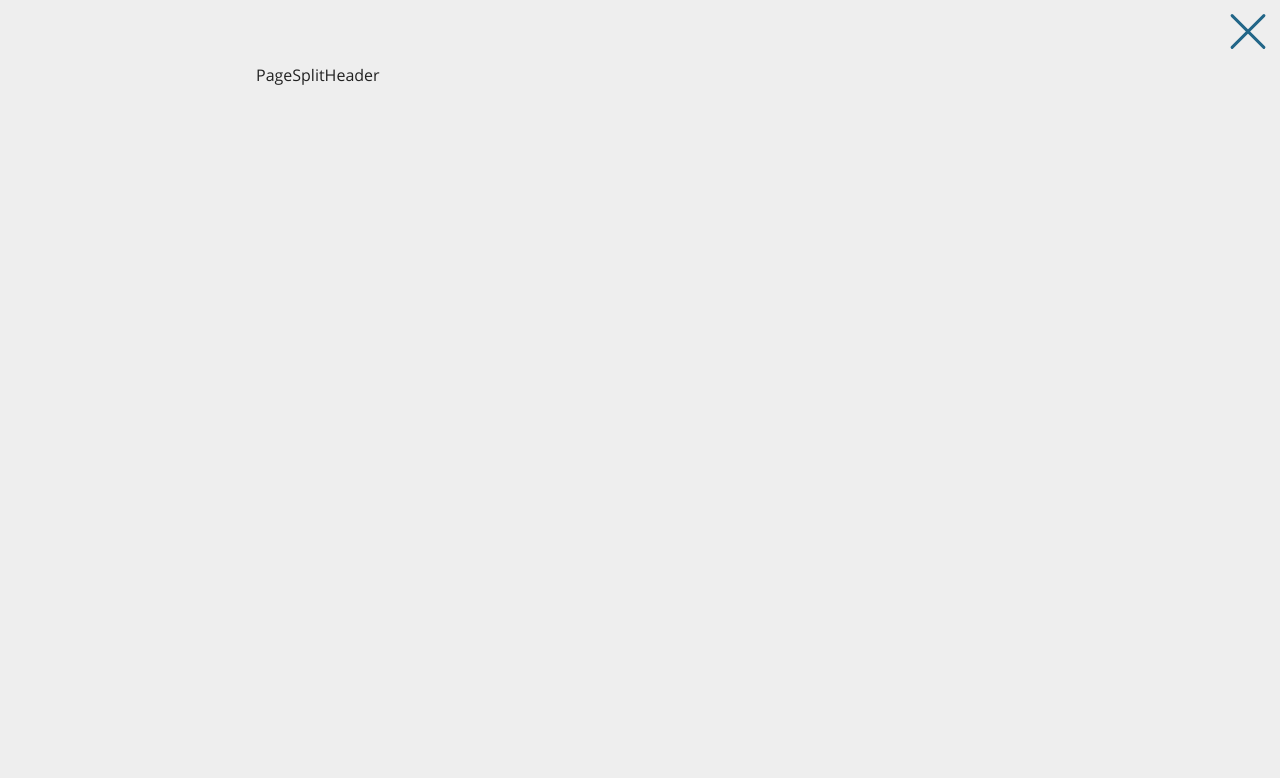
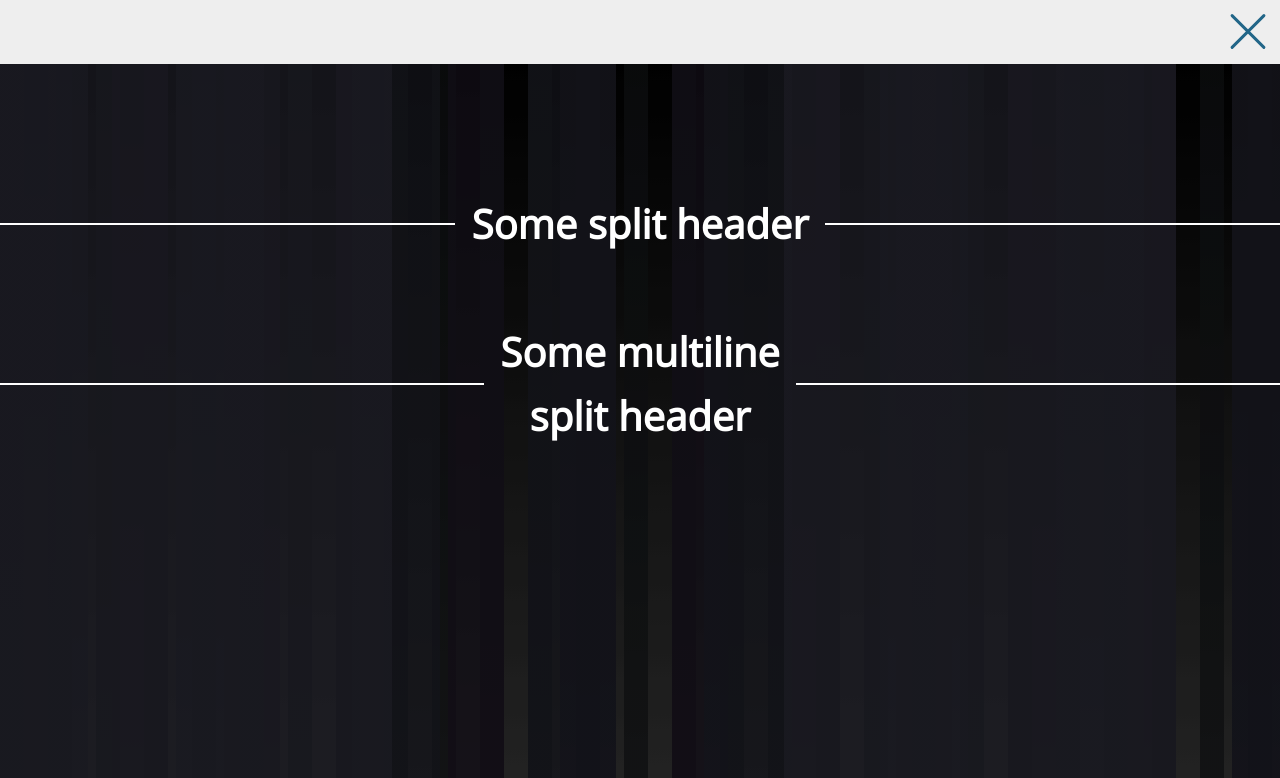
Before and after one commit to Anilator/CSS-Temple, a React (Create React App) app: page /split-header in a window 1280 px wide. Shown: the top 778 px of the page. Built offline with nearby package versions, Linux system fonts and the light colour scheme.

Commit message:
Split header page added

```diff
--- a/src/components/Preview/style.css
+++ b/src/components/Preview/style.css
@@ -1,5 +1,6 @@
 .Preview {
   display: block;
+  margin-bottom: 64px;
   max-width: 320px;
   text-decoration: none;
   box-shadow: 2px 4px 10px 0px rgba(0,0,0,.5);
@@ -10,6 +11,9 @@
   text-align: center;
   background: #888;
 }
+.Preview:hover {
+  box-shadow: 0px 2px 8px 0px rgba(0,0,0,.4);
+}
 .Preview:hover .Preview__name {
   background: #89a;
 }
--- a/src/components/layout/Body/Body.js
+++ b/src/components/layout/Body/Body.js
@@ -2,10 +2,11 @@ import React, { Component } from 'react';
 
 export default class Body extends Component {
   render() {
+    const children = this.props.children.filter(el => el);
     return (
       <div className="app__body">
         {
-          this.props.children.map((child, i) => (
+          children.map((child, i) => (
             <div className="app__container" key={i}>
               {child}
             </div>
--- a/src/components/pages/PageSplitHeader/PageSplitHeaderPresent.js
+++ b/src/components/pages/PageSplitHeader/PageSplitHeaderPresent.js
@@ -4,7 +4,12 @@ export default class PageSplitHeaderPresent extends React.Component {
   render() {
     return (
       <div className="PageSplitHeader">
-        PageSplitHeader
+        <div className="header-split">
+          <h2>Some split header</h2>
+        </div>
+        <div className="header-split">
+          <h2>Some multiline <br /> split header</h2>
+        </div>
       </div>
     );
   }
--- a/src/css/critical.css
+++ b/src/css/critical.css
@@ -14,6 +14,12 @@
 .app__header h1 {
   margin: 0;
   padding: 64px 0 0 0;
+  font-size: 40px;
+  line-height: 64px; }
+
+h1, h2 {
+  margin: 0;
+  padding: 0;
   font-size: 40px;
   line-height: 64px; }
 
@@ -48,6 +54,9 @@ ul {
 img {
   max-width: 100%; }
 
+h1, h2 {
+  margin-top: 64px; }
+
 .app {
   display: flex;
   flex-direction: column;
@@ -55,14 +64,19 @@ img {
   min-width: 320px; }
 
 .app__body {
-  flex: 1 0 auto; }
+  flex: 1 0 auto;
+  display: flex;
+  flex-direction: column; }
 
 .app__footer {
   flex-shrink: 0; }
 
 .app__container {
-  margin: auto;
-  max-width: 768px; }
+  flex: 1 0 auto;
+  display: flex;
+  flex-direction: column;
+  height: 100%;
+  margin: 0; }
 
 .app__header {
   height: 64px; }
@@ -73,4 +87,40 @@ img {
 .PageMain {
   display: flex;
   justify-content: space-around;
-  flex-wrap: wrap; }
+  flex-wrap: wrap;
+  max-width: 768px;
+  margin: auto;
+  width: 100%; }
+
+/* split header */
+.PageSplitHeader {
+  flex: 1 0 auto;
+  padding-top: 64px;
+  color: #fff;
+  background: linear-gradient(90deg, rgba(25, 25, 32, 0.8) 50%, rgba(0, 0, 0, 0.2) 50%), linear-gradient(90deg, rgba(22, 23, 30, 0.8) 50%, rgba(0, 0, 0, 0.2) 50%), linear-gradient(90deg, rgba(25, 20, 32, 0.8) 50%, rgba(0, 0, 0, 0.2) 50%), linear-gradient(90deg, rgba(23, 26, 29, 0.8) 50%, rgba(0, 0, 0, 0.2) 50%), linear-gradient(0deg, #555 0%, #000 100%);
+  background-size: 49em 1em, 11em 1em, 7em 1em, 3em 1em, 100% 100%; }
+
+.header-split {
+  overflow: hidden;
+  text-align: center; }
+
+.header-split > * {
+  position: relative;
+  display: inline-block;
+  padding-left: 16px;
+  padding-right: 16px; }
+
+.header-split > *:before,
+.header-split > *:after {
+  content: '';
+  position: absolute;
+  top: 50%;
+  right: 100%;
+  height: 2px;
+  margin-top: -1px;
+  width: 2000px;
+  background: currentColor; }
+
+.header-split > *:after {
+  left: 100%;
+  right: auto; }
--- a/src/css/critical.scss
+++ b/src/css/critical.scss
@@ -23,6 +23,10 @@ ul {
 img {
   max-width: 100%;
 }
+h1, h2 {
+  @extend %rhytm_40_low;
+  margin-top: 64px;
+}
 
 
 // LAYOUT
@@ -35,11 +39,20 @@ img {
   // @extend %ruler;
 }
 // .app__header {}
-.app__body { flex: 1 0 auto; }
+.app__body {
+  flex: 1 0 auto;
+
+  display: flex;
+  flex-direction: column;
+}
 .app__footer { flex-shrink: 0; }
 .app__container {
-  margin: auto;
-  max-width: 768px;
+  flex: 1 0 auto;
+  display: flex;
+  flex-direction: column;
+
+  height: 100%;
+  margin: 0;
 }
 
 
@@ -60,6 +73,9 @@ img {
   display: flex;
   justify-content: space-around;
   flex-wrap: wrap;
+  max-width: 768px;
+  margin: auto;
+  width: 100%;
 }
 
 // > Sony Xperia screen
@@ -73,3 +89,43 @@ img {
 // > Surface pro 4 screen
 @media screen and (min-width: 1370px) {
 }
+
+// DECISIONS
+/* split header */
+.PageSplitHeader {
+  flex: 1 0 auto;
+  padding-top: 64px;
+  color: #fff;
+  background:
+    linear-gradient( 90deg, rgba(25, 25, 32, .8) 50%, rgba(0,0,0, .2) 50%),
+    linear-gradient( 90deg, rgba(22, 23, 30, .8) 50%, rgba(0,0,0, .2) 50%),
+    linear-gradient( 90deg, rgba(25, 20, 32, .8) 50%, rgba(0,0,0, .2) 50%),
+    linear-gradient( 90deg, rgba(23, 26, 29, .8) 50%, rgba(0,0,0, .2) 50%),
+    linear-gradient( 0deg, #555 0%, #000 100%);
+  background-size: 49em 1em, 11em 1em, 7em 1em, 3em 1em, 100% 100%;
+}
+      .header-split {
+        overflow: hidden;
+        text-align: center;
+      }
+      .header-split > * {
+          position: relative;
+          display: inline-block;
+          padding-left: 16px;
+          padding-right: 16px;
+      }
+      .header-split > *:before,
+      .header-split > *:after {
+          content: '';
+          position: absolute;
+          top: 50%;
+          right: 100%;
+          height: 2px;
+          margin-top: -1px;
+          width: 2000px;
+          background: currentColor;
+      }
+      .header-split > *:after {
+          left: 100%;
+          right: auto;
+      }
```
